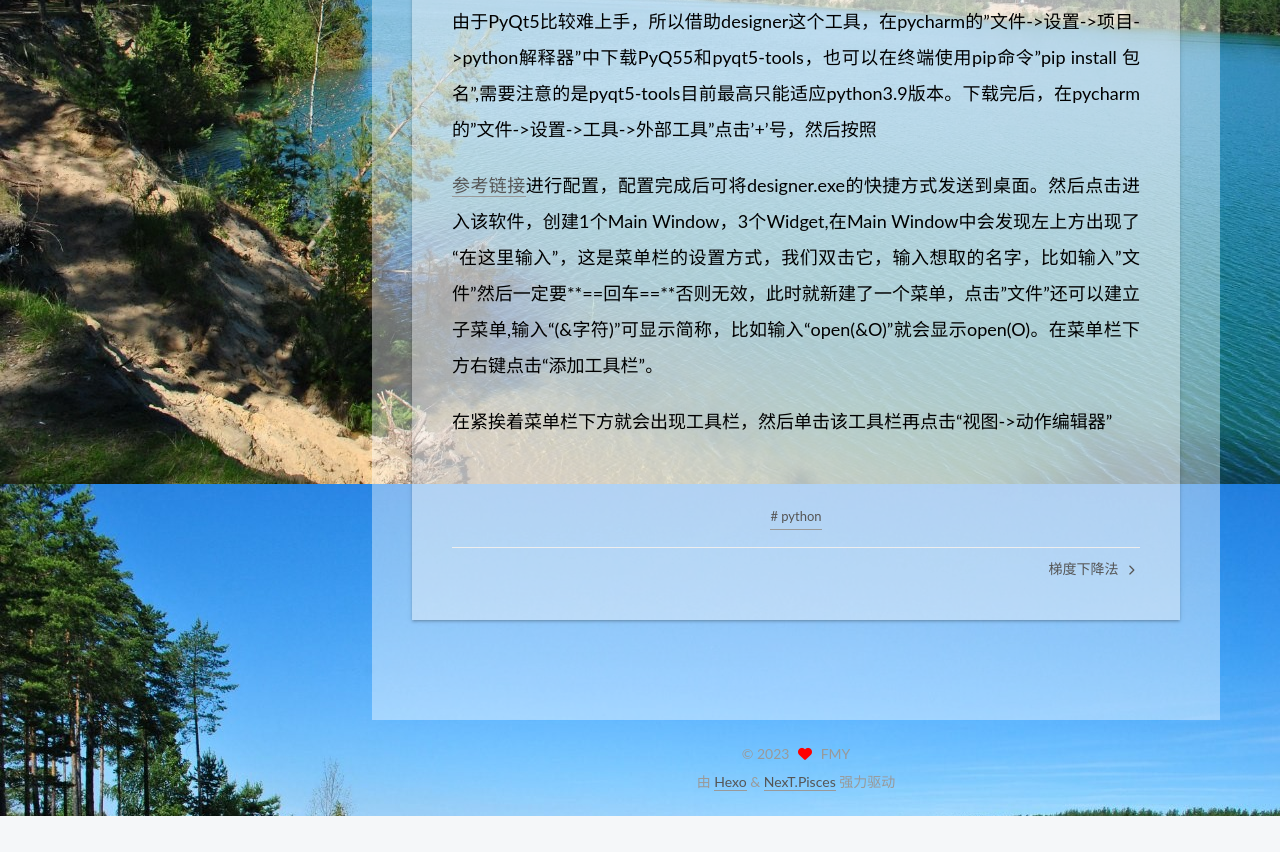
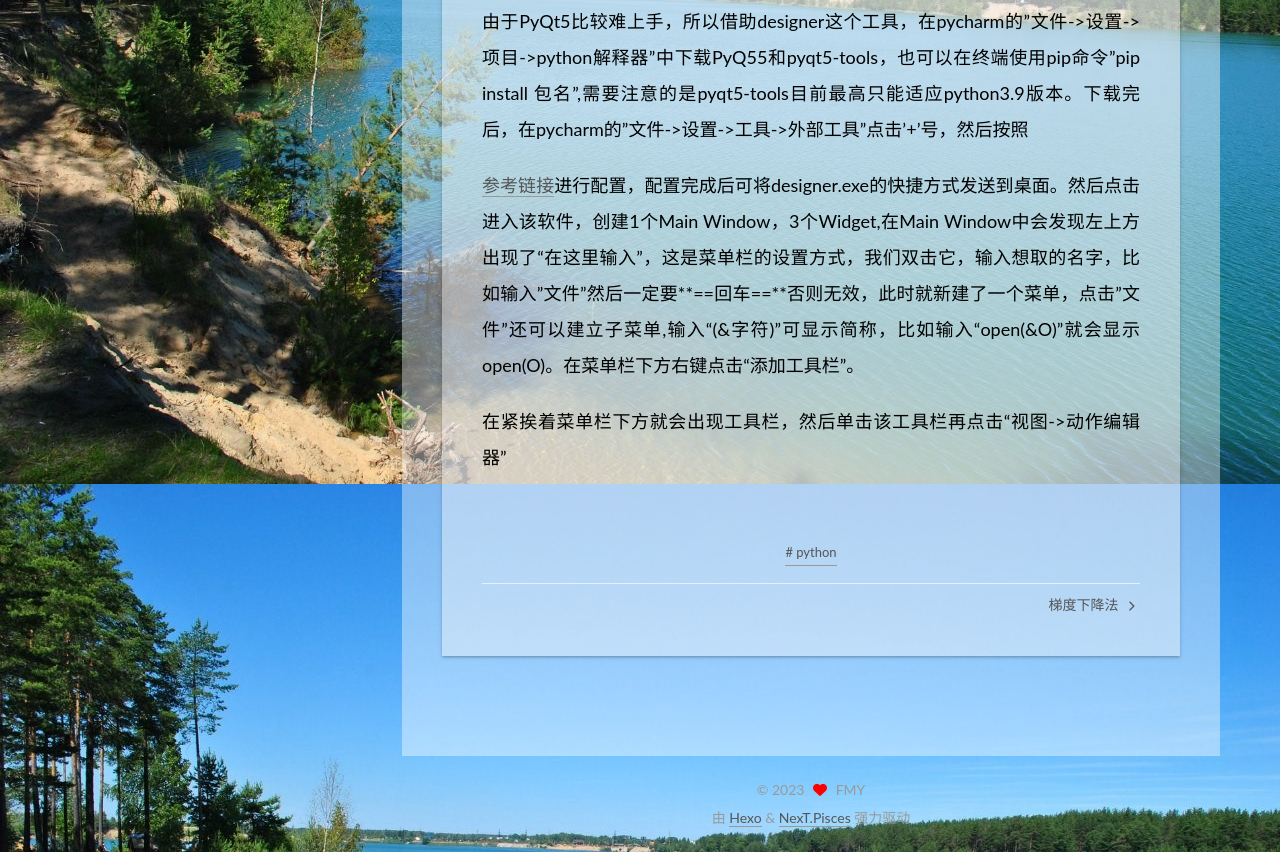
Before and after one commit to fanmeiya/fanmeiya.github.io, a plain HTML site: page 2023/03/01/词法分析器/index.html in a window 1280 px wide. Shown: the part 2084-2936 px from the top of the page. Before the commit the page ends 2900 px from the top, so only its background shows below. Drawn offline with nearby package versions, Linux system fonts and the light colour scheme; a script that the page names is missing.

Commit message:
Site updated: 2023-08-03 14:58:33

```diff
--- a/2023/03/01/词法分析器/index.html
+++ b/2023/03/01/词法分析器/index.html
@@ -17,7 +17,7 @@
 <link rel="stylesheet" href="https://cdnjs.cloudflare.com/ajax/libs/font-awesome/6.2.1/css/all.min.css" integrity="sha256-Z1K5uhUaJXA7Ll0XrZ/0JhX4lAtZFpT6jkKrEDT0drU=" crossorigin="anonymous">
   <link rel="stylesheet" href="https://cdnjs.cloudflare.com/ajax/libs/animate.css/3.1.1/animate.min.css" integrity="sha256-PR7ttpcvz8qrF57fur/yAx1qXMFJeJFiA6pSzWi0OIE=" crossorigin="anonymous">
 
-<script class="next-config" data-name="main" type="application/json">{"hostname":"fanmeiya.github.io","root":"/","images":"/images","scheme":"Pisces","darkmode":false,"version":"8.14.2","exturl":false,"sidebar":{"position":"left","width":300,"display":"post","padding":18,"offset":12},"copycode":{"enable":false,"style":null},"bookmark":{"enable":false,"color":"#222","save":"auto"},"mediumzoom":false,"lazyload":false,"pangu":false,"comments":{"style":"tabs","active":null,"storage":true,"lazyload":false,"nav":null},"stickytabs":false,"motion":{"enable":true,"async":false,"transition":{"menu_item":"fadeInDown","post_block":"fadeIn","post_header":"fadeInDown","post_body":"fadeInDown","coll_header":"fadeInLeft","sidebar":"fadeInUp"}},"prism":false,"i18n":{"placeholder":"搜索...","empty":"没有找到任何搜索结果：${query}","hits_time":"找到 ${hits} 个搜索结果（用时 ${time} 毫秒）","hits":"找到 ${hits} 个搜索结果"}}</script><script src="/js/config.js"></script>
+<script class="next-config" data-name="main" type="application/json">{"hostname":"fanmeiya.github.io","root":"/","images":"/images","scheme":"Pisces","darkmode":false,"version":"8.14.2","exturl":false,"sidebar":{"position":"left","width":330,"display":"post","padding":18,"offset":12},"copycode":{"enable":false,"style":null},"bookmark":{"enable":false,"color":"#222","save":"auto"},"mediumzoom":false,"lazyload":false,"pangu":false,"comments":{"style":"tabs","active":null,"storage":true,"lazyload":false,"nav":null},"stickytabs":false,"motion":{"enable":true,"async":false,"transition":{"menu_item":"fadeInDown","post_block":"fadeIn","post_header":"fadeInDown","post_body":"fadeInDown","coll_header":"fadeInLeft","sidebar":"fadeInUp"}},"prism":false,"i18n":{"placeholder":"搜索...","empty":"没有找到任何搜索结果：${query}","hits_time":"找到 ${hits} 个搜索结果（用时 ${time} 毫秒）","hits":"找到 ${hits} 个搜索结果"}}</script><script src="/js/config.js"></script>
 
     <meta name="description" content="使用python来编写C语言子集的一个词法分析器，利用pyqt5来设计界面；词法分析器的过程是一行一行读入字符串到缓冲区中，再从缓冲区中按单个字符读入，根据状态转换图识别出对应的单词符号，查找单词的token值，转换并输出token串（一个3元组：行号，单词的值，种别码），并且输出相应的错误信息。过程如下：">
 <meta property="og:type" content="article">
--- a/css/main.css
+++ b/css/main.css
@@ -2323,7 +2323,7 @@ ul.breadcrumb li:last-child {
 .main-inner {
   border-radius: initial;
   box-sizing: border-box;
-  width: calc(100% - 312px);
+  width: calc(100% - 342px);
 }
 @media (max-width: 991px) {
   .main-inner {
@@ -2332,7 +2332,7 @@ ul.breadcrumb li:last-child {
   }
 }
 .footer-inner {
-  padding-left: 312px;
+  padding-left: 342px;
 }
 @media (max-width: 991px) {
   .footer-inner {
@@ -2342,7 +2342,7 @@ ul.breadcrumb li:last-child {
   }
 }
 .column {
-  width: 300px;
+  width: 330px;
 }
 @media (max-width: 991px) {
   .column {
```
Also changed, not shown: 2023/03/09/梯度下降法/index.html (+1 -1 lines), archives/2023/03/index.html (+1 -1 lines), archives/2023/index.html (+1 -1 lines), archives/index.html (+1 -1 lines), categories/index.html (+1 -1 lines), categories/机器学习/index.html (+1 -1 lines), categories/编译原理/index.html (+1 -1 lines), index.html (+1 -1 lines), tags/index.html (+1 -1 lines), tags/python/index.html (+1 -1 lines).
